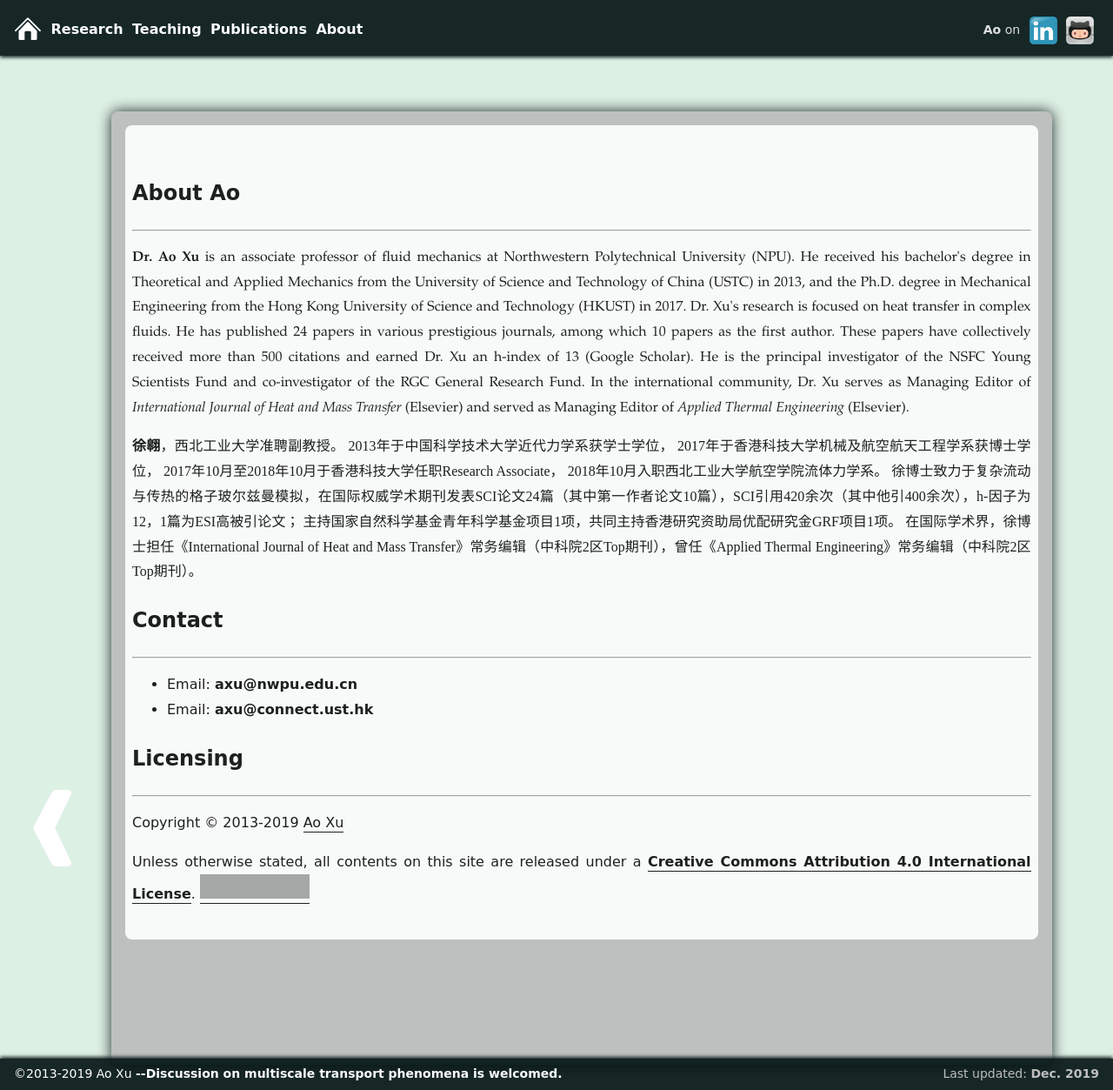
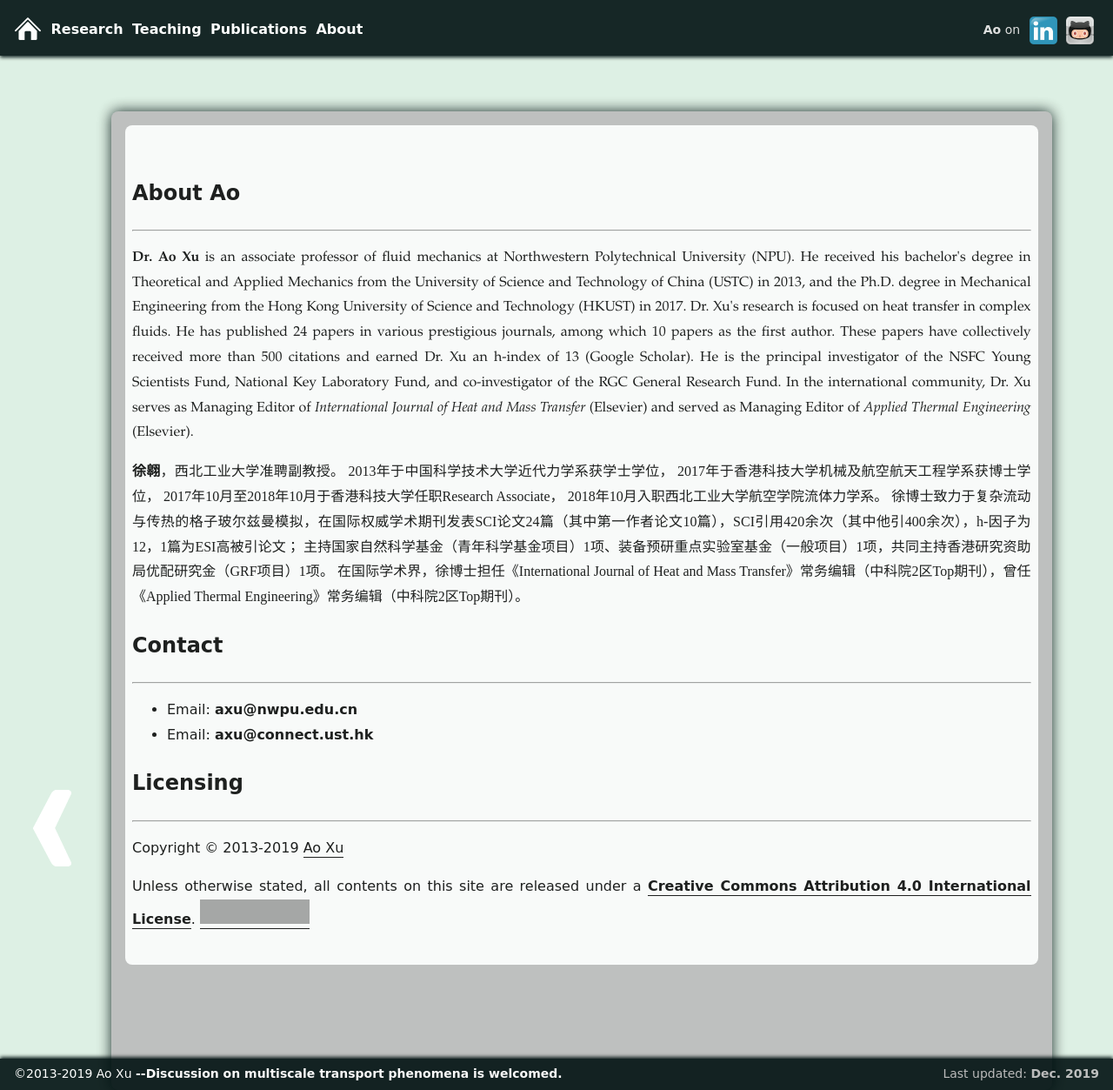
Before and after one commit to xuaoxiqi/xuaoxiqi.github.io, a Jekyll site: the page built from about.html, in a window 1280 px wide and 1253 px high. Shown: the whole window at 87% size. Built offline with Jekyll 4.4.1, drawn with Linux system fonts in a browser that asks for light colours; some web fonts are replaced; grey boxes are pictures that could not be loaded.

Commit message:
update funds

```diff
--- a/about.html
+++ b/about.html
@@ -21,7 +21,7 @@ and the Ph.D. degree in Mechanical Engineering from the Hong Kong University of
 Dr. Xu's research is focused on heat transfer in complex fluids.
 He has published 24 papers in various prestigious journals, among which 10 papers as the first author.
 These papers have collectively received more than 500 citations and earned Dr. Xu an h-index of 13 (Google Scholar).
-He is the principal investigator of the NSFC Young Scientists Fund and co-investigator of the RGC General Research Fund.
+He is the principal investigator of the NSFC Young Scientists Fund, National Key Laboratory Fund, and co-investigator of the RGC General Research Fund.
 In the international community, Dr. Xu serves as Managing Editor of <i>International Journal of Heat and Mass Transfer</i> (Elsevier) and served as Managing Editor of <i>Applied Thermal Engineering</i> (Elsevier).
 </p>
 
@@ -32,7 +32,7 @@ In the international community, Dr. Xu serves as Managing Editor of <i>Internati
 2017年10月至2018年10月于香港科技大学任职Research Associate，
 2018年10月入职西北工业大学航空学院流体力学系。
 徐博士致力于复杂流动与传热的格子玻尔兹曼模拟，在国际权威学术期刊发表SCI论文24篇（其中第一作者论文10篇），SCI引用420余次（其中他引400余次），h-因子为12，1篇为ESI高被引论文；
-主持国家自然科学基金青年科学基金项目1项，共同主持香港研究资助局优配研究金GRF项目1项。
+主持国家自然科学基金（青年科学基金项目）1项、装备预研重点实验室基金（一般项目）1项，共同主持香港研究资助局优配研究金（GRF项目）1项。
 在国际学术界，徐博士担任《International Journal of Heat and Mass Transfer》常务编辑（中科院2区Top期刊），曾任《Applied Thermal Engineering》常务编辑（中科院2区Top期刊）。
 </p>
 
--- a/research.html
+++ b/research.html
@@ -46,6 +46,7 @@ title: Research
     <h2>Research Projects</h2>
     <hr/>
     <ul>
+        <li>Foundation of National Key Laboratory, 614220119030103, Lattice Boltzmann investigation of supercooled droplet icing on superhydrophobic surfaces, 2020.01-2021.12, RMB &yen250,000, On-going, Principle Investigator.</li>
         <li>National Natural Science Foundation of China, Young Scientists Fund, 11902268, Lattice Boltzmann investigation of non-spherical particle motion in three-dimensional thermal convection, 2020.01-2022.12, RMB &yen260,000, On-going, Principle Investigator.</li>
         <li>Research Grants Council, General Research Fund, 16202119, Heat transfer characteristics of a novel microfluidic-structured heat spreader, 2020.01-2022.12, HKD $695,919, On-going, Co-Investigator.</li>
         <li>Fundamental Research Funds for the Central Universities of China, G2019KY05101, Particles motion in thermal plumes, 2019.01-2021.12, RMB &yen400,000, On-going, Principle Investigator.</li>
```
